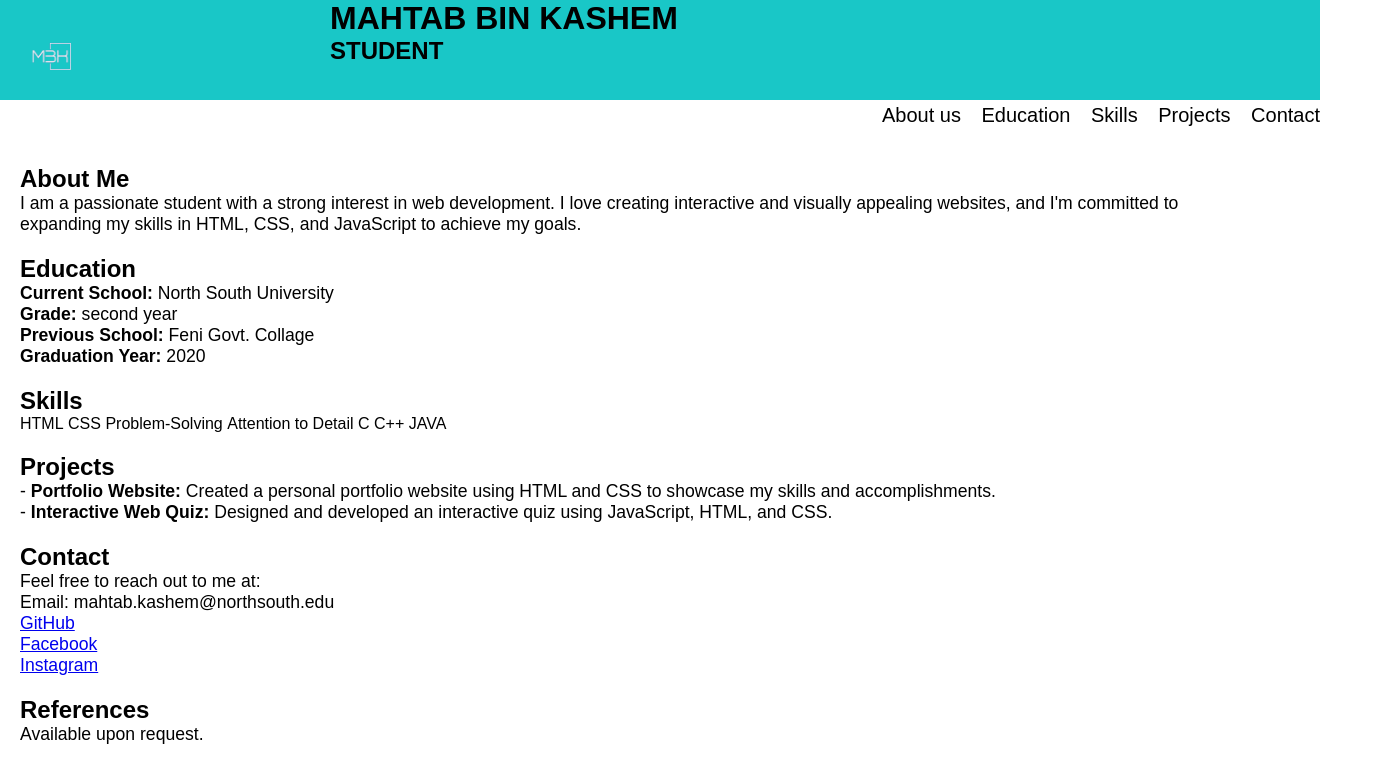
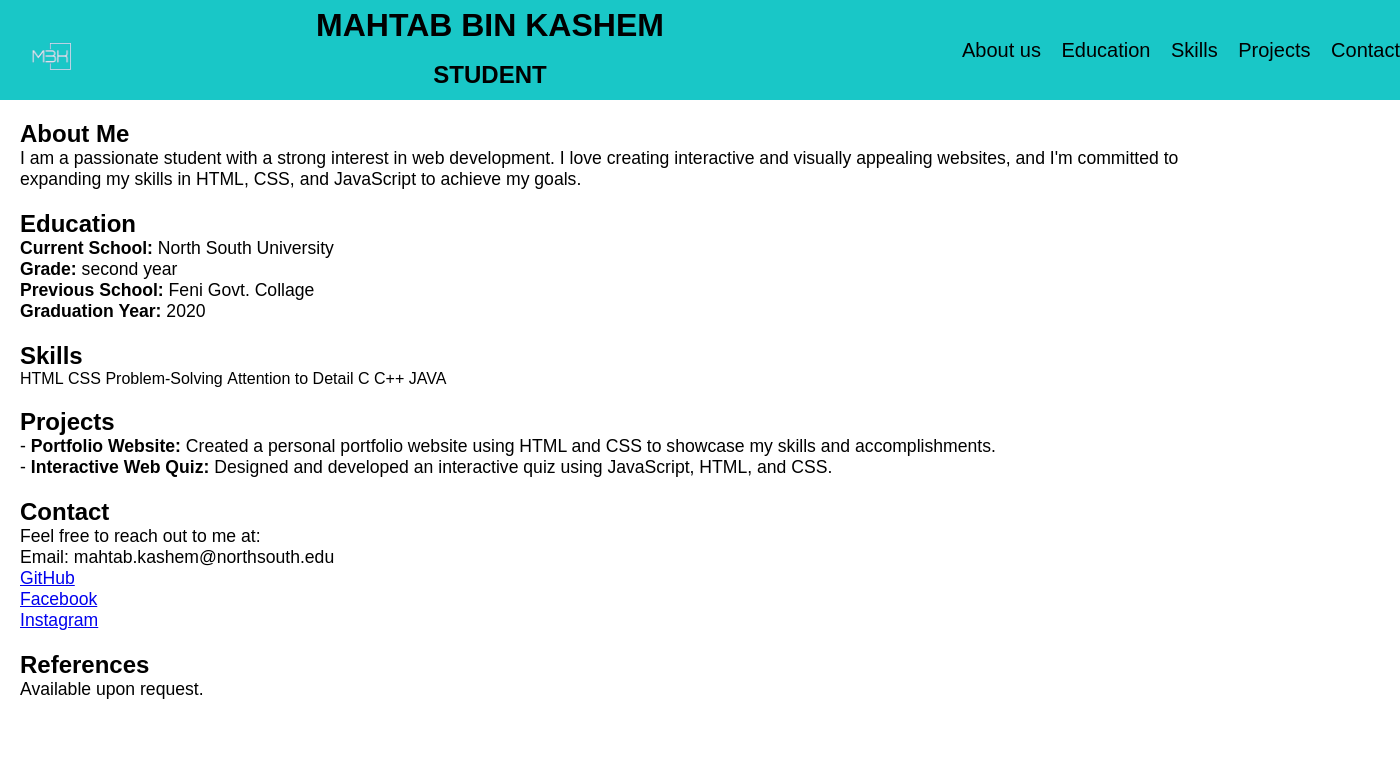
Before and after one commit to mahtabbk7/mahtabbk7.github.io, a plain HTML site: page index.html in a window 1280 px wide. Shown: the whole page, 1400 px wide, since content can reach past the window. Drawn offline with Linux system fonts and the light colour scheme.

Commit message:
mahtab.css

```diff
--- a/mahtab.css
+++ b/mahtab.css
@@ -6,7 +6,7 @@
 }
 
 .container {
-  width: 1320px;
+  width: 1400px;
   background-color: rgb(25, 199, 199);
   height: 100px;
   margin: auto;
@@ -49,14 +49,19 @@ nav {
 }
 
 .photo {
-  width: 25%;
+  width: 20%;
   float: left;
   line-height: 100px;
   padding-left: 20px;
 }
-
+.item1{
+  width: 30%;
+  float: left;
+  line-height: 50px;
+  text-align: center;
+}
 .item {
-  width: 75%;
+  width: 50%;
   float: left;
   line-height: 100px;
 }
@@ -72,5 +77,6 @@ nav {
 
 .item ul li:hover {
   color: white;
-  transition: 0.4s;
+  transition: 0.2s;
+
 }
```
